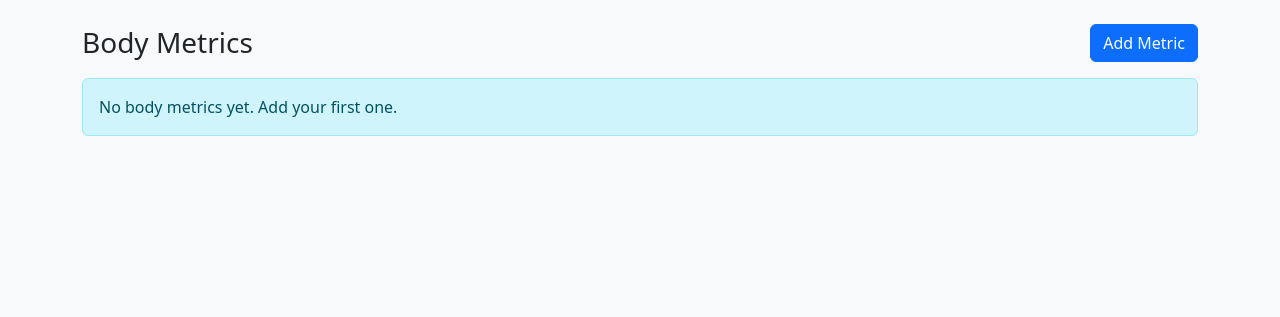
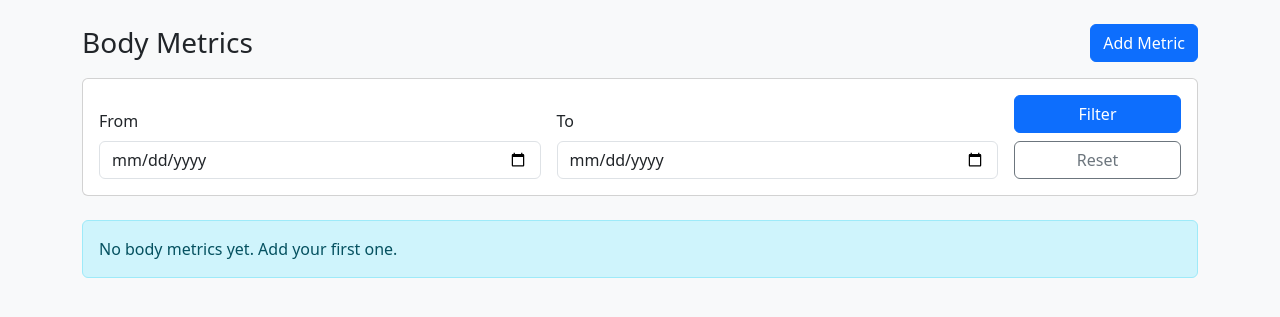
Before and after one commit to vfb-dev/minifit, a Django app: page /metrics/ in a window 1280 px wide. Shown: the part 56-373 px from the top of the page. Run offline with Django 5.2, Linux system fonts and the light colour scheme; the visitor is signed in with stand-in values (Sample User, id 1); data that the repository does not hold is empty.

Commit message:
search and date filters for metrics

```diff
--- a/templates/tracker/body_metric_list.html
+++ b/templates/tracker/body_metric_list.html
@@ -7,6 +7,25 @@
     <h1 class="h3 mb-0">Body Metrics</h1>
     <a href="{% url 'tracker:body_metric_create' %}" class="btn btn-primary">Add Metric</a>
 </div>
+
+<form method="get" class="card card-body mb-4">
+    <div class="row g-3 align-items-end">
+        <div class="col-md-5">
+            <label class="form-label" for="start_date">From</label>
+            <input class="form-control" type="date" id="start_date" name="start_date" value="{{ start_date }}">
+        </div>
+
+        <div class="col-md-5">
+            <label class="form-label" for="end_date">To</label>
+            <input class="form-control" type="date" id="end_date" name="end_date" value="{{ end_date }}">
+        </div>
+
+        <div class="col-md-2 d-grid">
+            <button class="btn btn-primary" type="submit">Filter</button>
+            <a href="{% url 'tracker:body_metric_list' %}" class="btn btn-outline-secondary mt-2">Reset</a>
+        </div>
+    </div>
+</form>
 
 {% if metrics %}
     <table class="table table-striped align-middle">
--- a/tracker/views.py
+++ b/tracker/views.py
@@ -329,10 +329,23 @@ def exercise_delete(request, pk):
 def body_metric_list(request):
     metrics = BodyMetric.objects.filter(user=request.user)
 
+    start_date = request.GET.get("start_date", "")
+    end_date = request.GET.get("end_date", "")
+
+    if start_date:
+        metrics = metrics.filter(date__gte=start_date)
+
+    if end_date:
+        metrics = metrics.filter(date__lte=end_date)
+
     return render(
         request,
         "tracker/body_metric_list.html",
-        {"metrics": metrics},
+        {
+            "metrics": metrics,
+            "start_date": start_date,
+            "end_date": end_date,
+        },
     )
 
 @login_required
```
